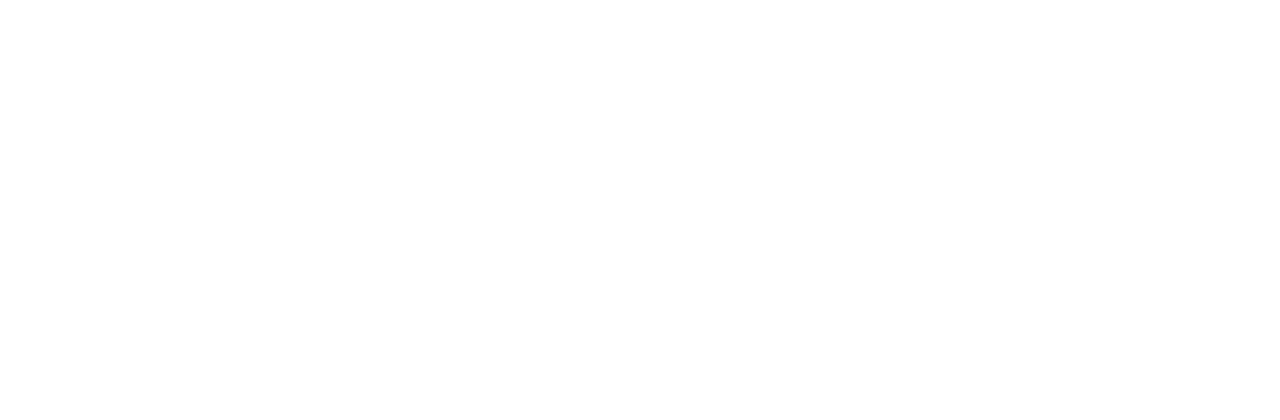
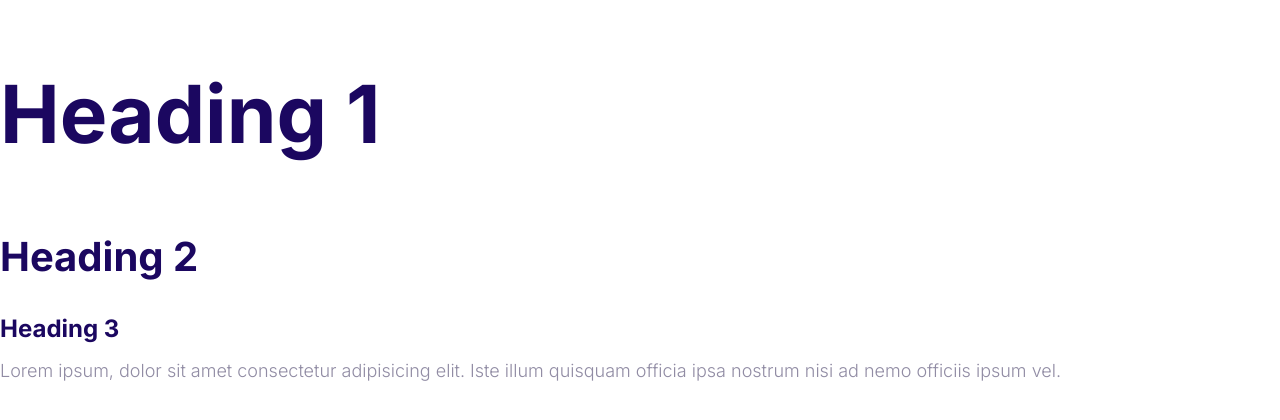
Before and after one commit to AzeemPervez/Web_Project, a plain HTML site: page index.html in a window 1280 px wide. Drawn offline with Linux system fonts and the light colour scheme.

Commit message:
Define the fonts

```diff
--- a/css/styles.css
+++ b/css/styles.css
@@ -6,3 +6,49 @@
     --color-body: #918ca4;
 
 }
+html{
+    font-size: 62.5%;
+}
+body{
+    font-family: Inter,Arial, Helvetica, sans-serif;
+    color: var(--color-body);
+    font-size: 2.4rem;
+    line-height: 1.5;
+
+}
+h1,h2,h3{
+    color: var(--color-headings);
+    margin-bottom: 1rem;
+}
+h1{
+    font-size: 7rem;
+}
+h2{
+    font-size: 4rem;
+}
+h3{
+    font-size: 3rem;
+
+}
+p{
+    margin-top: 0;
+}
+@media screen and (min-width: 1024px) {
+    body{
+
+        font-size: 1.8rem;
+
+
+    }
+
+    h1{
+        font-size: 8rem !important;
+    }
+    h2{
+        font-size: 4rem;
+    }
+    h3{
+        font-size: 2.4rem;
+
+    }
+}
--- a/index.html
+++ b/index.html
@@ -5,10 +5,16 @@
     <meta http-equiv="X-UA-Compatible" content="IE=edge">
     <meta name="viewport" content="width=device-width, initial-scale=1.0">
     <title>Document</title>
+    <link rel="preconnect" href="https://fonts.googleapis.com">
+    <link rel="preconnect" href="https://fonts.gstatic.com" crossorigin>
+    <link href="https://fonts.googleapis.com/css2?family=Inter:wght@300;700&display=swap" rel="stylesheet">
     <link rel="stylesheet" href="css/styles.css">
     <link rel="stylesheet" href="css/normalize.css">
 </head>
 <body>
-
+    <h1>Heading 1</h1>
+    <h2>Heading 2</h2>
+    <h3>Heading 3</h3>
+    <p>Lorem ipsum, dolor sit amet consectetur adipisicing elit. Iste illum quisquam officia ipsa nostrum nisi ad nemo officiis ipsum vel.</p>
 </body>
 </html>
```
